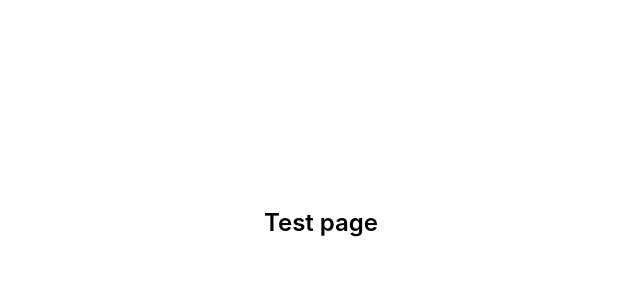
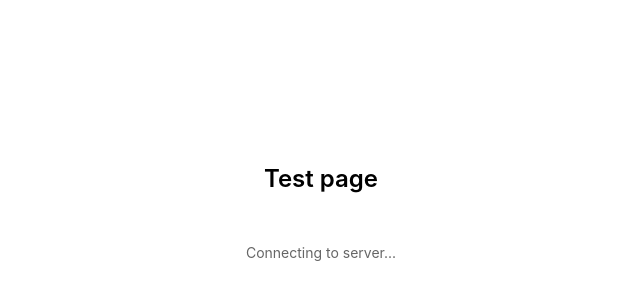
Before and after one commit to empaireinc/twa-template, a Next.js app: page /page1 in a window 1280 px wide. Shown: the part 160-460 px from the top of the page, without its empty margins (319-959 px from the left). Built offline with nearby package versions, Linux system fonts and the light colour scheme; no server answers.

Commit message:
Websocket (#9)
* websocket

* frendly err  messages

* fix Layout shifts

---------

Co-authored-by: Anastasia <nastyakhlebko@gmail.com>

```diff
--- a/app/error.tsx
+++ b/app/error.tsx
@@ -4,6 +4,7 @@ import { useEffect } from "react"
 import { useRouter } from "next/navigation"
 import { useLocalization } from "@/hooks/useLocalization"
 import { useTelegramButton } from "@/hooks/useTelegramButton"
+import { getFriendlyErrorMessage } from "@/errors/messages"
 
 export default function Error({
   error,
@@ -14,6 +15,7 @@ export default function Error({
 }) {
   const router = useRouter()
   const { t } = useLocalization()
+  const friendly = getFriendlyErrorMessage("UNKNOWN", t)
 
   useTelegramButton({
     type: "main",
@@ -35,7 +37,7 @@ export default function Error({
       <h2 className="error-boundary__title">
         {t.common.errorBoundaryTitle}
       </h2>
-      <p className="error-boundary__message">{error.message}</p>
+      <p className="error-boundary__message">{friendly}</p>
     </div>
   )
 }
--- a/app/globals.css
+++ b/app/globals.css
@@ -36,6 +36,14 @@ body {
 .page-title h1 {
   font-size: 24px;
   font-weight: 600;
+}
+
+.page-title__details {
+  margin-top: 16px;
+  min-height: 72px; /* зарезервированное место под сообщения/активность */
+  display: flex;
+  flex-direction: column;
+  justify-content: center;
 }
 
 .greeting__auth-message {
--- a/app/page.tsx
+++ b/app/page.tsx
@@ -56,6 +56,7 @@ export default function Home() {
     <div className="container">
       <div className="page-title">
         <h1>{t.greeting.title(nickname)}</h1>
+        <div className="page-title__details">
           {authMessage && (
             <p className="greeting__auth-message">{authMessage}</p>
           )}
@@ -72,6 +73,7 @@ export default function Home() {
             </div>
           )}
         </div>
+      </div>
       <CustomButton
         text={t.common.secondPageButtonText}
         onClick={() => router.push("/page1")}
--- a/app/page1/page.tsx
+++ b/app/page1/page.tsx
@@ -4,13 +4,25 @@ import { useState } from "react";
 import { useRouter } from "next/navigation";
 import { useTelegramButton } from "@/hooks/useTelegramButton";
 import { useLocalization } from "@/hooks/useLocalization";
+import { useWebSocket } from "@/hooks/useWebSocket";
+import { getFriendlyErrorMessage } from "@/errors/messages";
 
 const ERROR_MESSAGE = "Raise Error Example";
+const WS_URL = process.env.NEXT_PUBLIC_WEBSOCKET_URL ?? "";
 
 export default function Page1() {
   const router = useRouter();
   const { t } = useLocalization();
   const [raiseError, setRaiseError] = useState(false);
+  const { status, errorCode, lastRate } = useWebSocket({ url: WS_URL });
+  const wsText =
+    status === "error" && errorCode
+      ? getFriendlyErrorMessage(errorCode, t)
+      : status === "connecting"
+        ? t.websocket.connecting
+        : lastRate !== null
+          ? String(lastRate)
+          : null;
 
   if (raiseError) {
     throw new Error(ERROR_MESSAGE);
@@ -34,6 +46,19 @@ export default function Page1() {
     <div className="container">
       <div className="page-title">
         <h1>{t.page1.title}</h1>
+        <div className="page-title__details">
+          {wsText && (
+            <p
+              className={
+                status === "error"
+                  ? "greeting__auth-error"
+                  : "greeting__activity"
+              }
+            >
+              {wsText}
+            </p>
+          )}
+        </div>
       </div>
     </div>
   );
--- /dev/null
+++ b/errors/messages.ts
@@ -0,0 +1,27 @@
+export type AppErrorCode =
+  | "AUTH_FAILED"
+  | "WS_CONNECTION_ERROR"
+  | "UNKNOWN";
+
+type ErrorMessages = {
+  errors: {
+    authFailed: string;
+    websocketConnection: string;
+    unknown: string;
+  };
+};
+
+export function getFriendlyErrorMessage(
+  code: AppErrorCode,
+  t: ErrorMessages,
+): string {
+  switch (code) {
+    case "AUTH_FAILED":
+      return t.errors.authFailed;
+    case "WS_CONNECTION_ERROR":
+      return t.errors.websocketConnection;
+    case "UNKNOWN":
+    default:
+      return t.errors.unknown;
+  }
+}
--- a/hooks/useTelegramAuth.ts
+++ b/hooks/useTelegramAuth.ts
@@ -3,6 +3,7 @@
 import { useCallback, useEffect, useState } from "react";
 import { useTelegramContext } from "@/hooks/useTelegramContext";
 import { useLocalization } from "@/hooks/useLocalization";
+import { getFriendlyErrorMessage } from "@/errors/messages";
 import { getTelegramInitData, hapticNotification } from "@/lib/telegram";
 import { authService } from "@/services/auth-service";
 
@@ -34,9 +35,8 @@ export function useTelegramAuth(): UseTelegramAuthResult {
       setAuthError(null);
       hapticNotification("success");
     } catch (error: unknown) {
-      const message =
-        error instanceof Error ? error.message : t.common.authFailed;
-      setAuthError(message);
+      const friendlyMessage = getFriendlyErrorMessage("AUTH_FAILED", t);
+      setAuthError(friendlyMessage);
       setAuthMessage(null);
       hapticNotification("error");
     } finally {
--- /dev/null
+++ b/hooks/useWebSocket.ts
@@ -0,0 +1,96 @@
+"use client";
+
+import { useEffect, useRef, useState } from "react";
+import {
+  createWebSocketClient,
+  type WebSocketClient,
+} from "@/services/websocket-service";
+import type { AppErrorCode } from "@/errors/messages";
+
+export type UseWebSocketOptions = {
+  url: string;
+};
+
+export type UseWebSocketResult = {
+  status: "idle" | "connecting" | "open" | "closed" | "error";
+  errorCode: AppErrorCode | null;
+  lastRate: number | null;
+  send: (data: string) => void;
+};
+
+export function useWebSocket({ url }: UseWebSocketOptions): UseWebSocketResult {
+  const clientRef = useRef<WebSocketClient | null>(null);
+  const reconnectTimeoutRef = useRef<ReturnType<typeof setTimeout> | null>(
+    null,
+  );
+  const [lastRate, setLastRate] = useState<number | null>(null);
+  const [status, setStatus] = useState<
+    "idle" | "connecting" | "open" | "closed" | "error"
+  >("idle");
+  const [errorCode, setErrorCode] = useState<AppErrorCode | null>(null);
+
+  useEffect(() => {
+    if (!url) {
+      setStatus("idle");
+      setErrorCode(null);
+      return;
+    }
+
+    const connectWithHandlers = () => {
+      setStatus("connecting");
+      setErrorCode(null);
+
+      const client = createWebSocketClient(url);
+      clientRef.current = client;
+
+      client.connect((event) => {
+        try {
+          const raw =
+            typeof event.data === "string" ? event.data : String(event.data);
+          const parsed = JSON.parse(raw) as { rate?: number } | null;
+          if (parsed && typeof parsed.rate === "number") {
+            setLastRate(parsed.rate);
+          }
+        } catch {
+          // игнорируем некорректные сообщения
+        }
+      });
+
+      const socket = client.getSocket();
+      if (socket) {
+        socket.addEventListener("open", () => {
+          setStatus("open");
+        });
+        socket.addEventListener("error", () => {
+          setStatus("error");
+          setErrorCode("WS_CONNECTION_ERROR");
+        });
+        socket.addEventListener("close", () => {
+          setStatus("closed");
+
+          if (reconnectTimeoutRef.current) {
+            clearTimeout(reconnectTimeoutRef.current);
+          }
+          reconnectTimeoutRef.current = setTimeout(() => {
+            connectWithHandlers();
+          }, 3000);
+        });
+      }
+    };
+
+    connectWithHandlers();
+
+    return () => {
+      if (reconnectTimeoutRef.current) {
+        clearTimeout(reconnectTimeoutRef.current);
+      }
+      clientRef.current?.disconnect();
+    };
+  }, [url]);
+
+  const send = (data: string) => {
+    clientRef.current?.send(data);
+  };
+
+  return { status, errorCode, lastRate, send };
+}
--- a/localization/en.ts
+++ b/localization/en.ts
@@ -3,7 +3,6 @@ export const en = {
     mainButtonText: "Click me!",
     mainButtonAlert: "Button clicked!",
     errorPrefix: "Error: ",
-    authFailed: "Authentication failed",
     errorBoundaryTitle: "Something went wrong",
     errorBoundaryRetry: "Try again",
     secondPageButtonText: "Second page",
@@ -19,4 +18,12 @@ export const en = {
     title: "Test page",
     mainButtonText: "Raise Error Example",
   },
+  websocket: {
+    connecting: "Connecting to server...",
+  },
+  errors: {
+    authFailed: "Authentication failed",
+    websocketConnection: "Failed to connect to server",
+    unknown: "An unknown error occurred",
+  },
 };
--- a/localization/ru.ts
+++ b/localization/ru.ts
@@ -3,8 +3,7 @@ export const ru = {
     mainButtonText: "Нажми меня!",
     mainButtonAlert: "Кнопка нажата!",
     errorPrefix: "Ошибка: ",
-    authFailed: "Ошибка авторизации",
-    errorBoundaryTitle: "Что-то пошло не так",
+    errorBoundaryTitle: "Ошибка",
     errorBoundaryRetry: "Попробовать снова",
     secondPageButtonText: "Вторая страница",
   },
@@ -20,4 +19,12 @@ export const ru = {
     title: "Тестовая страница",
     mainButtonText: "Raise Error Example",
   },
+  websocket: {
+    connecting: "Подключение к серверу...",
+  },
+  errors: {
+    authFailed: "Ошибка авторизации",
+    websocketConnection: "Ошибка подключения к серверу",
+    unknown: "Что-то пошло не так...",
+  },
 };
--- /dev/null
+++ b/services/websocket-service.ts
@@ -0,0 +1,43 @@
+export type WebSocketMessageHandler = (event: MessageEvent) => void;
+
+export type WebSocketClient = {
+  connect: (onMessage?: WebSocketMessageHandler) => void;
+  disconnect: () => void;
+  send: (data: string) => void;
+  getSocket: () => WebSocket | null;
+};
+
+export function createWebSocketClient(url: string): WebSocketClient {
+  let socket: WebSocket | null = null;
+
+  const connect = (onMessage?: WebSocketMessageHandler) => {
+    if (
+      socket &&
+      (socket.readyState === WebSocket.OPEN ||
+        socket.readyState === WebSocket.CONNECTING)
+    ) {
+      return;
+    }
+
+    socket = new WebSocket(url);
+
+    if (onMessage) {
+      socket.addEventListener("message", onMessage);
+    }
+  };
+
+  const disconnect = () => {
+    if (!socket) return;
+    socket.close();
+    socket = null;
+  };
+
+  const send = (data: string) => {
+    if (!socket || socket.readyState !== WebSocket.OPEN) return;
+    socket.send(data);
+  };
+
+  const getSocket = () => socket;
+
+  return { connect, disconnect, send, getSocket };
+}
```
Also changed, not shown: hooks/useLocalization.ts (+12 -1 lines). Lines whose indentation alone changed are shown as unchanged.
